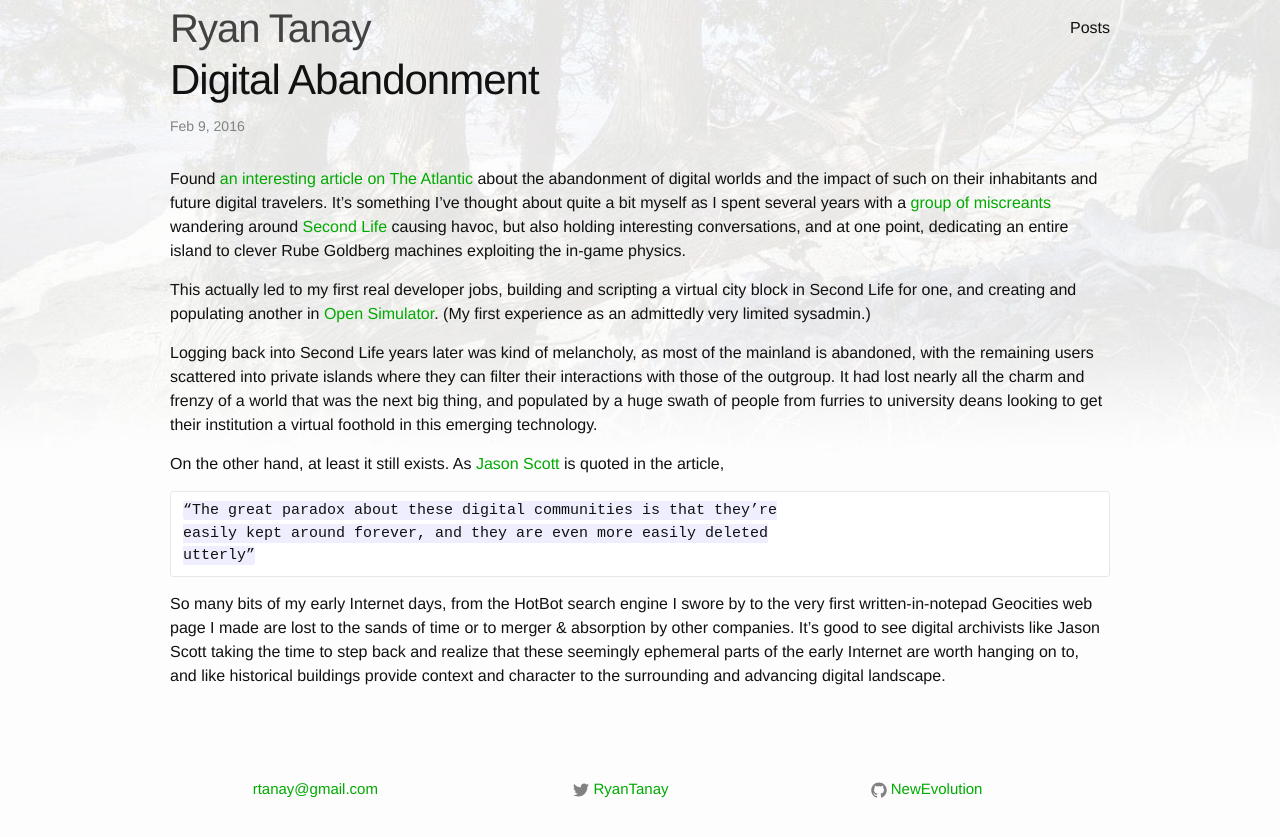
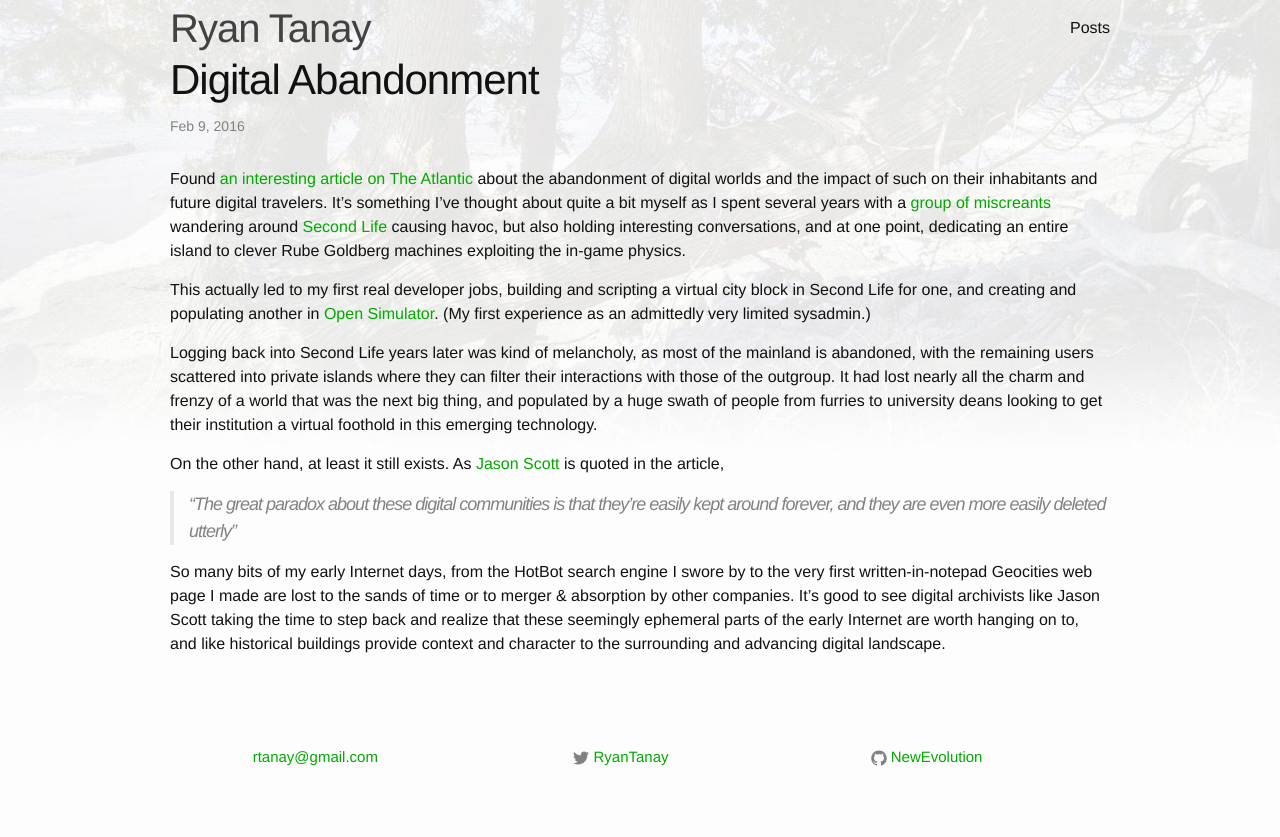
Before and after one commit to NewEvolution/NewEvolution.github.io, a Jekyll site: the page built from _posts/2016-02-09-digital-abandonment.markdown, in a window 1280 px wide. Shown: the top 837 px of the page. Built offline with Jekyll 4.4.1, drawn with Linux system fonts in a browser that asks for light colours.

```diff
--- a/_posts/2016-02-09-digital-abandonment.markdown
+++ b/_posts/2016-02-09-digital-abandonment.markdown
@@ -30,11 +30,11 @@ a virtual foothold in this emerging technology.
 
 On the other hand, at least it still exists.  As [Jason
 Scott][js] is quoted in the article,
-~~~
-“The great paradox about these digital communities is that they’re
+
+>“The great paradox about these digital communities is that they’re
 easily kept around forever, and they are even more easily deleted
 utterly”
-~~~
+
 So many bits of my early Internet days, from the HotBot search engine I
 swore by to the very first written-in-notepad Geocities web page I made
 are lost to the sands of time or to merger & absorption by other
```
